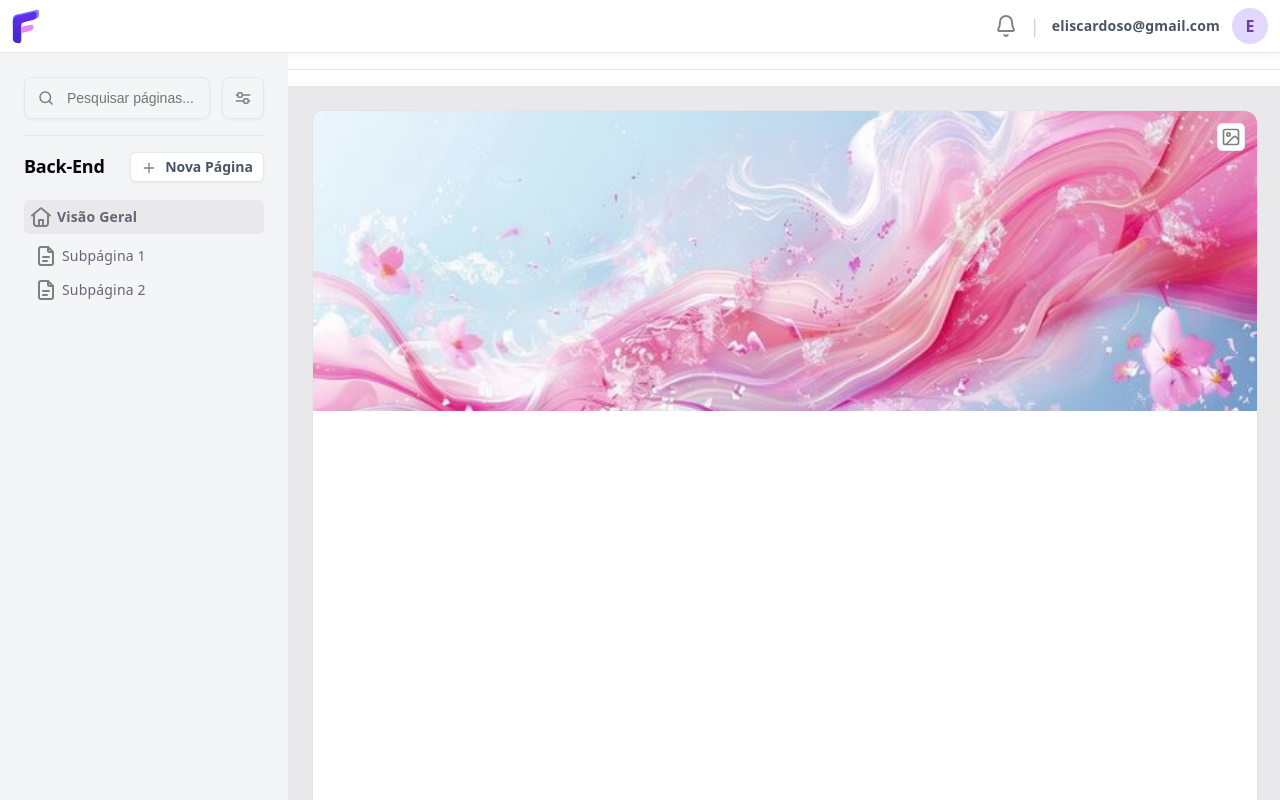
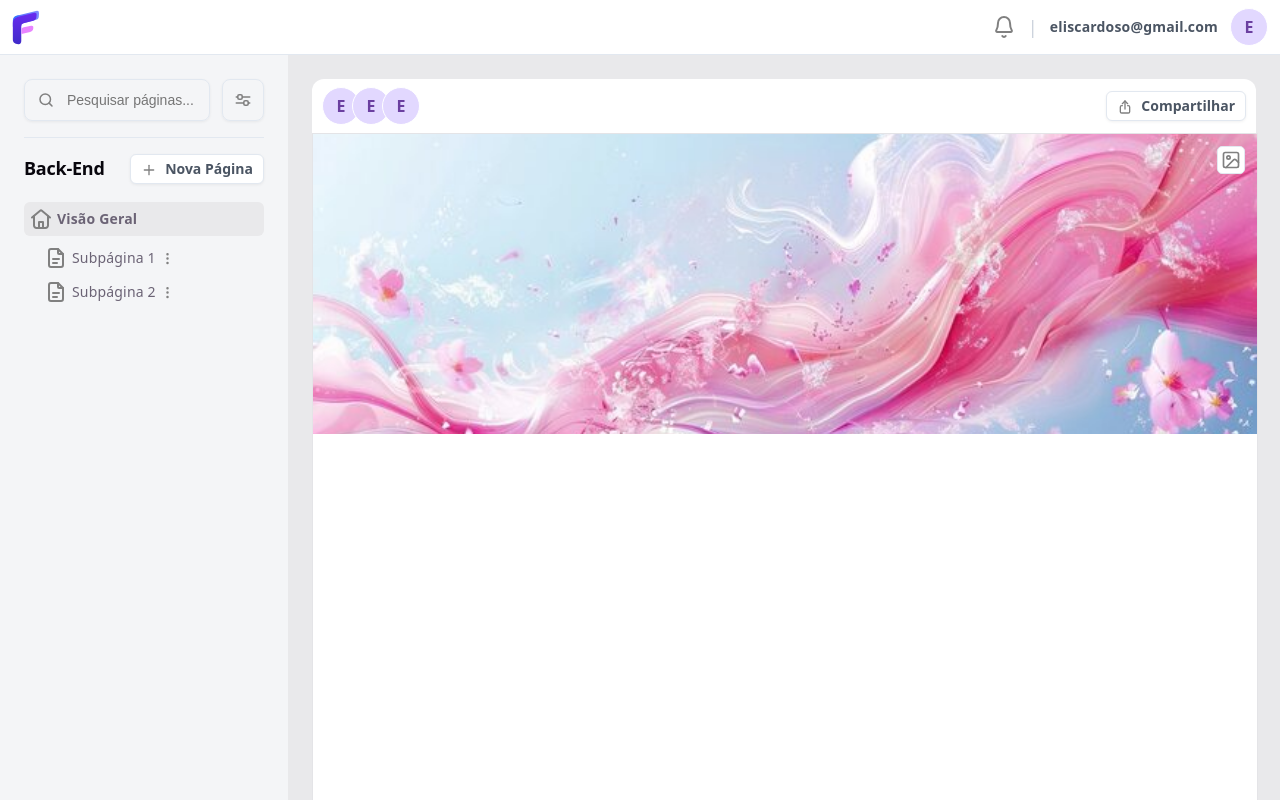
Before and after one commit to elisAntolin/folio, a React (Vite) app in the folder frontend/: page /pages/1 in a window 1280 px wide. Shown: the top 800 px of the page. Built offline with nearby package versions, Linux system fonts and the light colour scheme.

Commit message:
feat: implement sharing and collaborator management

```diff
--- a/frontend/src/components/Avatar/Avatar.css
+++ b/frontend/src/components/Avatar/Avatar.css
@@ -7,8 +7,9 @@
   justify-content: center;
   align-items: center;
 
-  background-color: #E2D8FF;
-  color: #6B3FA0;
+  background-color: #e2d8ff;
+  border: 1px solid #ffffff;
+  color: #6b3fa0;
   font-size: 16px;
   font-weight: 600;
 }
--- /dev/null
+++ b/frontend/src/components/Collaborators/Collaborators.css
@@ -0,0 +1,9 @@
+.users-avatars {
+  display: flex;
+  align-items: center;
+  justify-content: center;
+}
+
+.users-avatars > * + * {
+  margin-left: -8px;
+}
--- /dev/null
+++ b/frontend/src/components/Collaborators/Collaborators.tsx
@@ -0,0 +1,18 @@
+import "./Collaborators.css";
+
+import Avatar from "../Avatar/Avatar";
+
+function Collaborators() {
+  const name = "Elis Cardoso";
+  const photoUrl = undefined;
+
+  return (
+    <div className="users-avatars">
+      <Avatar name={name} photoUrl={photoUrl} />
+      <Avatar name={name} photoUrl={photoUrl} />
+      <Avatar name={name} photoUrl={photoUrl} />
+    </div>
+  );
+}
+
+export default Collaborators;
--- a/frontend/src/components/EditorToolbar/EditorToolbar.tsx
+++ /dev/null
@@ -1,11 +0,0 @@
-import "./EditorToolbar.css";
-
-function EditorToolbar() {
-  return (
-    <div>
-      <hr />
-    </div>
-  );
-}
-
-export default EditorToolbar;
--- a/frontend/src/components/PageDocument/PageDocument.css
+++ b/frontend/src/components/PageDocument/PageDocument.css
@@ -6,7 +6,6 @@
   background-color: #ffffff;
   overflow: visible;
   border: 1px solid #e4e4e7;
-  border-radius: 12px;
 }
 
 .page-document-cover {
@@ -15,7 +14,6 @@
   height: 300px;
   flex-shrink: 0;
   overflow: hidden;
-  border-radius: 12px 12px 0 0;
 }
 
 .page-document-cover > img {
--- /dev/null
+++ b/frontend/src/components/ShareButton/ShareButton.css
@@ -0,0 +1,22 @@
+.share {
+  border: 1px solid #e2e8f0;
+  background-color: #ffffff;
+  box-shadow: 0 1px 3px rgba(0, 0, 0, 0.06);
+  border-radius: 6px;
+  height: 30px;
+  padding: 10px;
+  font: 600 14px / 1.4 var(--sans);
+  color: #4b5563;
+
+  display: flex;
+  align-items: center;
+  gap: 8px;
+  flex-shrink: 0;
+}
+
+.share img {
+  width: 16px;
+  height: 16px;
+  flex-shrink: 0;
+  transform: translateY(1px);
+}
--- /dev/null
+++ b/frontend/src/components/ShareButton/ShareButton.tsx
@@ -0,0 +1,14 @@
+import "./ShareButton.css";
+
+import compartilhar from "../../assets/compartilhar-seta.svg";
+
+function ShareButton() {
+  return (
+    <button className="share">
+      <img src={compartilhar} alt="Nova Páginas" />
+      <span>Compartilhar</span>
+    </button>
+  );
+}
+
+export default ShareButton;
--- a/frontend/src/components/Sidebar/Sidebar.css
+++ b/frontend/src/components/Sidebar/Sidebar.css
@@ -12,7 +12,7 @@ aside {
 
 ul {
   list-style: none;
-  padding: 0px 0px 10px 10px;
+  padding: 0px 0px 10px 20px;
 }
 
 .sidebar-list {
@@ -27,11 +27,6 @@ h2 {
 
 .page-name {
   font: 600 14px / 1.4 var(--sans);
-}
-
-.sidebar-link > img {
-  width: 24px;
-  height: 24px;
 }
 
 li > a {
@@ -64,3 +59,8 @@ hr {
   margin-bottom: 16px;
   margin-top: 16px;
 }
+
+.subpages-actions {
+  width: 15px;
+  height: 15px;
+}
--- a/frontend/src/components/Sidebar/Sidebar.tsx
+++ b/frontend/src/components/Sidebar/Sidebar.tsx
@@ -2,6 +2,7 @@ import "./Sidebar.css";
 
 import casa from "../../assets/casa.svg";
 import pagina from "../../assets/pagina.svg";
+import pontosVertical from "../../assets/pontos-vertical.svg";
 
 import SearchBar from "../../components/SearchFilterBar/SearchFilterBar";
 import AddPageButton from "../AddPageButton/AddPageButton";
@@ -46,7 +47,10 @@ function Sidebar() {
         <nav className="sidebar-navigation" aria-label="Subpáginas">
           <ul className="sidebar-list">
             <li key={page.id}>
-              <Link to={`/pages/${page.id}`} className="sidebar-link sidebar-link-home">
+              <Link
+                to={`/pages/${page.id}`}
+                className="sidebar-link sidebar-link-home"
+              >
                 <img src={page.icon} alt="" />
                 <span className="page-name">{page.name}</span>
               </Link>
@@ -56,6 +60,7 @@ function Sidebar() {
                     <Link to={`/pages/${subpage.id}`} className="sidebar-link">
                       <img src={subpage.icon} alt="" />
                       <span className="subpages-name">{subpage.name}</span>
+                      <img className="subpages-actions" src={pontosVertical} alt="" />
                     </Link>
                   </li>
                 ))}
--- a/frontend/src/pages/EditorPage/EditorPage.css
+++ b/frontend/src/pages/EditorPage/EditorPage.css
@@ -21,3 +21,13 @@
   background: #e9e9eb;
   padding: 24px;
 }
+
+.colaboration-bar {
+  display: flex;
+  align-items: center;
+  justify-content: space-between;
+  padding: 0px 10px;
+  background-color: #ffffff;
+  border-radius: 12px 12px 0px 0px;
+  height: 54px;
+}
--- a/frontend/src/pages/EditorPage/EditorPage.tsx
+++ b/frontend/src/pages/EditorPage/EditorPage.tsx
@@ -1,9 +1,10 @@
 import "./EditorPage.css";
 
 import Header from "../../components/Header/Header";
+import Collaborators from "../../components/Collaborators/Collaborators";
 import PageDocument from "../../components/PageDocument/PageDocument";
-import EditorToolbar from "../../components/EditorToolbar/EditorToolbar";
 import Sidebar from "../../components/Sidebar/Sidebar";
+import ShareButton from "../../components/ShareButton/ShareButton";
 
 function EditorPage() {
   return (
@@ -12,8 +13,11 @@ function EditorPage() {
       <div className="editor-body">
         <Sidebar />
         <div className="editor-content">
-          <EditorToolbar />
           <main className="editor-main">
+            <div className="colaboration-bar">
+              <Collaborators></Collaborators>
+              <ShareButton></ShareButton>
+            </div>
             <PageDocument />
           </main>
         </div>
```
Also changed, not shown: frontend/src/assets/compartilhar-seta.svg (added), frontend/src/components/EditorToolbar/EditorToolbar.css (deleted).
